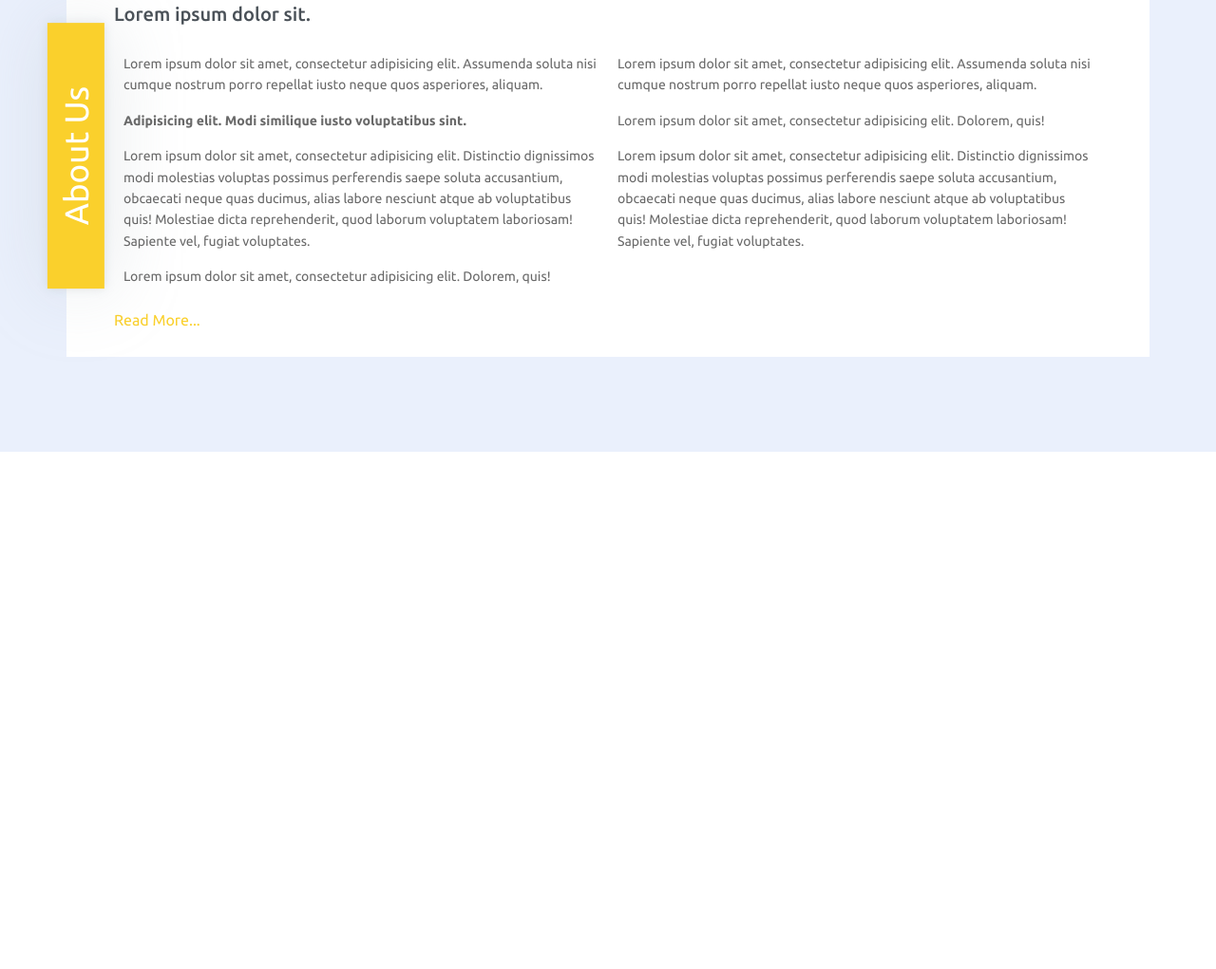
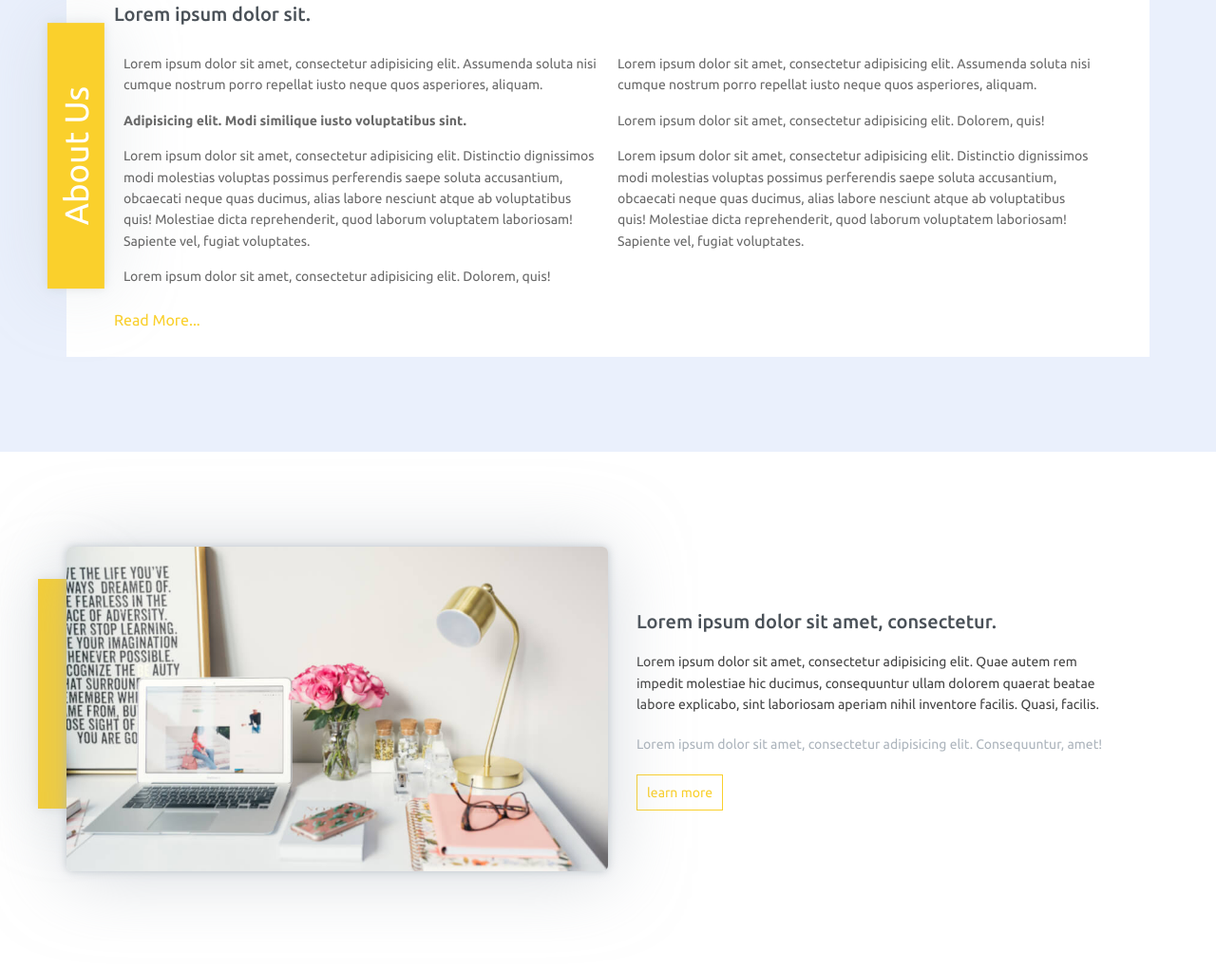
Before and after one commit to Cisco1cisco/CreativeDesign-Template, a plain HTML site: page index.html in a window 1280 px wide. Shown: the part 927-1948 px from the top of the page at 95% size. Before the commit the page ends 1403 px from the top, so only its background shows below. Drawn offline with Linux system fonts and the light colour scheme.

Commit message:
Added the No Name Section

```diff
--- a/css/main.css
+++ b/css/main.css
@@ -349,3 +349,122 @@ header nav .icon span {
 }
 
 /* End About */
+
+/* Start No Name */
+
+.no-name {
+  padding-top: var(--section-pad, 100px);
+  padding-bottom: var(--section-pad, 100px);
+}
+
+.no-name .container {
+  display: flex;
+  align-items: center;
+  gap: 30px;
+}
+
+@media (max-width: 768px) {
+  .no-name .container {
+    flex-direction: column;
+  }
+}
+
+.no-name .image {
+  flex-basis: 50%;
+  position: relative;
+}
+
+@media (max-width: 768px) {
+  .no-name .image {
+    width: 70%;
+  }
+}
+
+@media (max-width: 576px) {
+  .no-name .image {
+    width: 100%;
+  }
+}
+
+.no-name .image::before {
+  content: "";
+  position: absolute;
+  top: 10%;
+  left: -30px;
+  z-index: -1;
+  background-color: var(--main-color, #fad02c);
+  width: 50px;
+  height: 70%;
+  box-shadow: 0 3px 80px rgb(173 181 189 / 30%), 0 0 10px rgb(173 181 189 / 30%);
+}
+
+@media (max-width: 768px) {
+  .no-name .image::before {
+    display: none;
+  }
+}
+
+.no-name .image img {
+  width: 100%;
+  box-shadow: 0 3px 80px rgb(173 181 189 / 50%), 0 0 10px rgb(173 181 189 / 70%);
+  border-radius: 6px;
+  -webkit-border-radius: 6px;
+  -moz-border-radius: 6px;
+  -ms-border-radius: 6px;
+  -o-border-radius: 6px;
+}
+
+.no-name .text {
+  flex-basis: 45%;
+}
+
+@media (max-width: 768px) {
+  .no-name .text {
+    width: 70%;
+  }
+}
+
+@media (max-width: 576px) {
+  .no-name .text {
+    width: 100%;
+  }
+}
+
+.no-name .text h6 {
+  font-size: 20px;
+  color: var(--title-color, #495057);
+  margin-bottom: 20px;
+  font-weight: 500;
+}
+
+.no-name .text p {
+  font-size: 14px;
+  color: var(--para-color, #444);
+  margin-bottom: 20px;
+  line-height: 1.6;
+}
+
+.no-name .text p.op {
+  color: #adb5bd;
+}
+
+.no-name .text a {
+  color: var(--main-color, #fad02c);
+  display: block;
+  width: fit-content;
+  border: 1px solid var(--main-color, #fad02c);
+  padding: 10px;
+  font-size: 14px;
+  transition: var(--tran-dur, 0.3s);
+  -webkit-transition: var(--tran-dur, 0.3s);
+  -moz-transition: var(--tran-dur, 0.3s);
+  -ms-transition: var(--tran-dur, 0.3s);
+  -o-transition: var(--tran-dur, 0.3s);
+}
+
+.no-name .text a:hover {
+  color: black;
+  background-color: var(--main-color, #fad02c);
+}
+
+/* End No Name */
--- a/index.html
+++ b/index.html
@@ -107,5 +107,28 @@
       </div>
     </div>
     <!-- End About Us -->
+    <!-- Start No Name -->
+    <div class="no-name">
+      <div class="container">
+        <div class="image">
+          <img src="./photos/img-1.jpg" alt="photo" />
+        </div>
+        <div class="text">
+          <h6>Lorem ipsum dolor sit amet, consectetur.</h6>
+          <p>
+            Lorem ipsum dolor sit amet, consectetur adipisicing elit. Quae autem
+            rem impedit molestiae hic ducimus, consequuntur ullam dolorem
+            quaerat beatae labore explicabo, sint laboriosam aperiam nihil
+            inventore facilis. Quasi, facilis.
+          </p>
+          <p class="op">
+            Lorem ipsum dolor sit amet, consectetur adipisicing elit.
+            Consequuntur, amet!
+          </p>
+          <a href="#">learn more</a>
+        </div>
+      </div>
+    </div>
+    <!-- End No Name -->
   </body>
 </html>
```
Also changed, not shown: photos/img-1.jpg (added).
